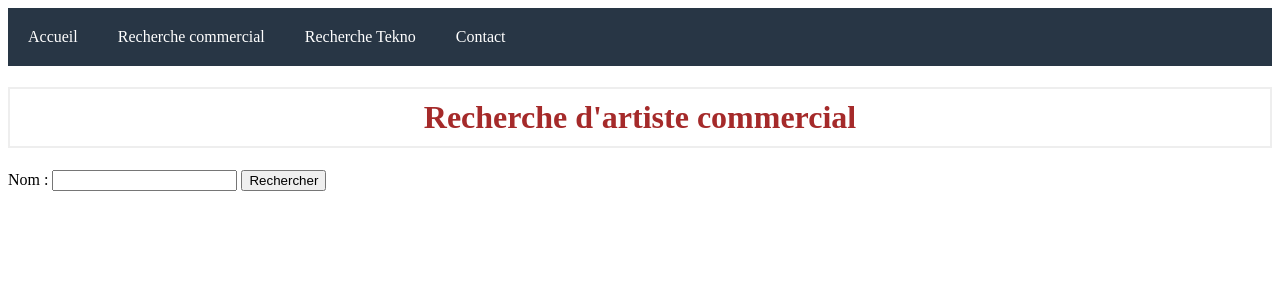
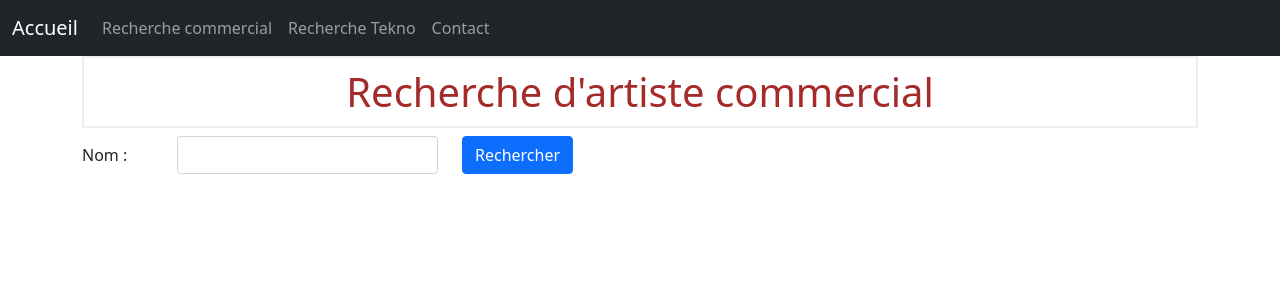
Before and after one commit to paloindici/MusicLink, a Flask app: page /searchcommercial in a window 1280 px wide. Shown: the top 300 px of the page. Run offline with Flask 2, Linux system fonts and the light colour scheme.

Commit message:
upgrade search and display data in same page

```diff
--- a/app.py
+++ b/app.py
@@ -1,10 +1,11 @@
 import os
 
 import discogs_client
-from flask import Flask, render_template, request
+from flask import Flask, render_template, request, flash
 from pyarr import LidarrAPI
 
 app = Flask(__name__)
+app.secret_key = b'_5#y2L"F4Q8z\n\xec]/'
 app.config.from_pyfile('config.py')
 
 LIDARR_URL = os.getenv("LIDARR_URL")
@@ -33,10 +34,8 @@ def recherche_tekno():
 @app.route('/resultcommercial', methods=['GET'])
 def resultat_commercial():
     result = request.args
-    n = result['nom']
-    resultSearch = lidarr.lookup_artist(n)
-    print(resultSearch[0])
-    return render_template("resultat_commercial.html", artist=resultSearch[0])
+    resultSearch = lidarr.lookup_artist(result['nom'])
+    return render_template("recherche_commercial.html", artistsData=resultSearch)
 
 
 @app.route('/resulttekno', methods=['GET'])
--- a/static/css/menu.css
+++ /dev/null
@@ -1,22 +0,0 @@
-ul {
-    list-style-type:none;
-    margin:0;
-    padding:0;
-    background-color:#283645;
-    overflow:hidden;
-}
-
-li {
-    float:left;
-}
-
-li a {
-    color:white;
-    padding:20px;
-    text-decoration: none;
-    display:block;
-}
-
-li a:hover {
-    background-color:#1490D7;
-}
--- a/templates/base.html
+++ b/templates/base.html
@@ -3,21 +3,48 @@
 <head>
     <meta charset="utf-8">
     <meta name="viewport" content="width=device-width, initial-scale=1, shrink-to-fit=no">
-    <link rel="stylesheet" href="{{ url_for('static', filename= 'css/menu.css') }}">
+    <link href="https://cdn.jsdelivr.net/npm/bootstrap@5.1.3/dist/css/bootstrap.min.css" rel="stylesheet"
+          integrity="sha384-1BmE4kWBq78iYhFldvKuhfTAU6auU8tT94WrHftjDbrCEXSU1oBoqyl2QvZ6jIW3" crossorigin="anonymous">
+
     <link rel="stylesheet" href="{{ url_for('static', filename= 'css/style.css') }}">
     <title>{% block title %} {% endblock %}</title>
 </head>
 <body>
-<nav>
-    <ul>
-        <li><a href="/">Accueil</a></li>
-        <li><a href="/searchcommercial">Recherche commercial</a></li>
-        <li><a href="/searchtekno">Recherche Tekno</a></li>
-        <li><a href="https://maison-jo.synology.me/index.php/contact/">Contact</a></li>
-    </ul>
+<nav class="navbar navbar-expand-lg navbar-dark bg-dark">
+    <div class="container-fluid">
+        <a class="navbar-brand" href="{{url_for('.index')}}">Accueil</a>
+        <button class="navbar-toggler" type="button" data-bs-toggle="collapse" data-bs-target="#navbarNavDropdown"
+                aria-controls="navbarNavDropdown" aria-expanded="false" aria-label="Toggle navigation">
+            <span class="navbar-toggler-icon"></span>
+        </button>
+        <div class="collapse navbar-collapse" id="navbarNavDropdown">
+            <ul class="navbar-nav">
+                <li class="nav-item">
+                    <a class="nav-link" href="{{url_for('.recherche_commercial')}}">
+                        Recherche commercial
+                    </a>
+                </li>
+                <li class="nav-item">
+                    <a class="nav-link" href="{{url_for('.recherche_tekno')}}">Recherche Tekno</a>
+                </li>
+                <li class="nav-item">
+                    <a class="nav-link" href="https://maison-jo.synology.me/index.php/contact/"
+                       target="_blank">Contact</a>
+                </li>
+            </ul>
+        </div>
+    </div>
 </nav>
+
 <div class="container">
     {% block content %} {% endblock %}
 </div>
+<script src="https://cdn.jsdelivr.net/npm/bootstrap@5.1.3/dist/js/bootstrap.bundle.min.js"
+        integrity="sha384-ka7Sk0Gln4gmtz2MlQnikT1wXgYsOg+OMhuP+IlRH9sENBO0LRn5q+8nbTov4+1p"
+        crossorigin="anonymous"></script>
+<script
+  src="https://code.jquery.com/jquery-3.6.0.min.js"
+  integrity="sha256-/xUj+3OJU5yExlq6GSYGSHk7tPXikynS7ogEvDej/m4="
+  crossorigin="anonymous"></script>
 </body>
 </html>
--- a/templates/recherche_commercial.html
+++ b/templates/recherche_commercial.html
@@ -2,8 +2,50 @@
 
 {% block content %}
 <h1>{% block title %} Recherche d'artiste commercial {% endblock %}</h1>
-<form action="/resultcommercial" method="get">
-    <label>Nom</label> : <input type="text" name="nom" />
-    <input type="submit" value="Rechercher" />
+
+{% for message in get_flashed_messages() %}
+<div class="alert alert-danger" id="myCollapse">
+    {{ message }}
+</div>
+{% endfor %}
+
+<form action="/resultcommercial" method="get" class="row">
+    <label for="search-comm" class="col-1 col-form-label">Nom :</label>
+    <div class="col-3">
+        <input type="text" class="form-control col-3" id="search-comm" name="nom" required>
+    </div>
+    <div class="col-3">
+        <button type="submit" class="btn btn-primary">
+            Rechercher
+        </button>
+    </div>
 </form>
+
+<div class="row my-5 text-center">
+    {% for artistData in artistsData %}
+    <div class="card mb-3 offset-1 col-3" style="width: 18rem">
+        {% if not artistData['images'] %}
+        <p>
+            <img src="..." class="card-img-top" alt="no image">
+        </p>
+        {% else %}
+        <img src="{{artistData['images'][0]['url']}}" class="card-img-top" alt="Image de l'artiste">
+        {% endif %}
+        <div class="card-body">
+            <h5 class="card-title">{{artistData['artistName']}}</h5>
+            <p>Genre: {{artistData['genres'][0]}}</p>
+            <p>Histoire: {{artistData['overview']}}</p>
+
+            {% if not artistData['path'] %}
+            <form action="/confirmedcommercial" method="post">
+                <input type="hidden" id="artistName" name="artistName" value={{artistData['artistName']}}>
+                <input type="submit" value="Ajouter l'artiste">
+            </form>
+            {% else %}
+            <p>{{artistData['artistName']}} fait déjà partie de la bibliothèque Plex</p>
+            {% endif %}
+        </div>
+    </div>
+    {% endfor %}
+</div>
 {% endblock %}
```
